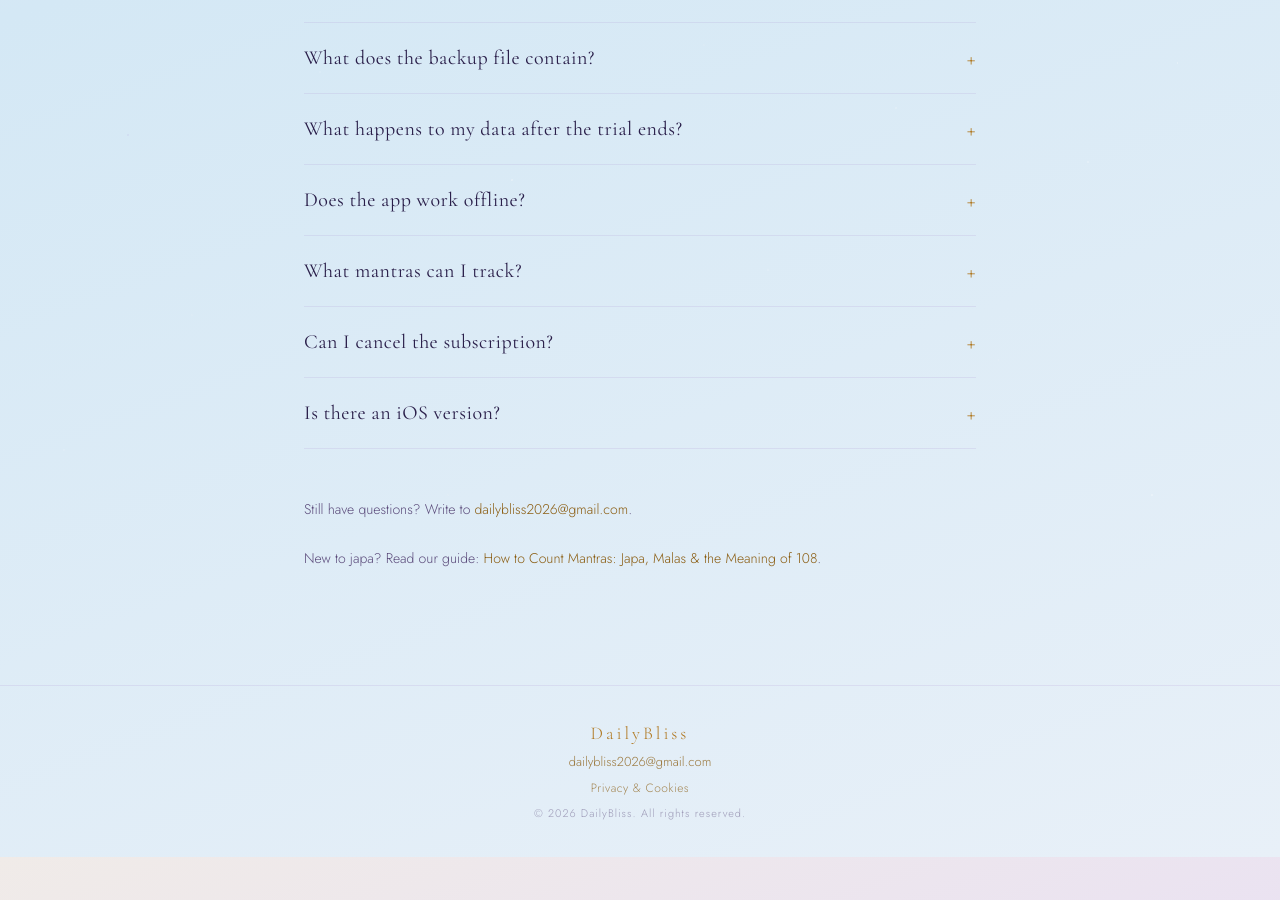
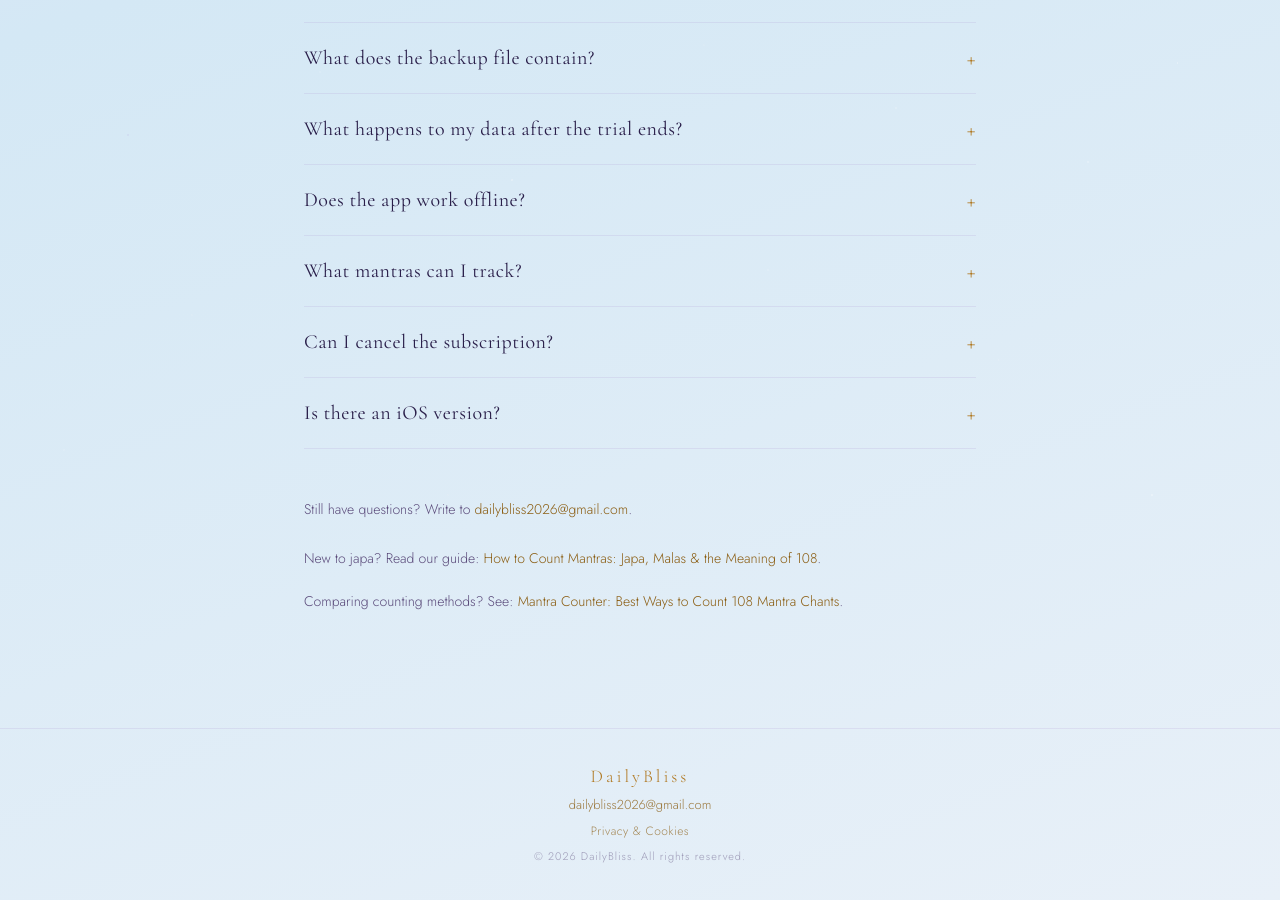
Before and after one commit to dailybliss/dailybliss.github.io, a Jekyll site: the page built from apps/mantracounter/index.html, in a window 1280 px wide and 900 px high, scrolled down 1572 px. Built offline with Jekyll 4.4.1, drawn with Linux system fonts in a browser that asks for light colours; before the commit the page ends 2429 px from its top, so only the background shows below that.

Commit message:
Update index.html

```diff
--- a/apps/mantracounter/index.html
+++ b/apps/mantracounter/index.html
@@ -166,4 +166,9 @@ description: Enroll your mantras, set goals, chant with focus, and track your sp
     <a href="{{ '/blog/how-to-count-mantras/' | relative_url }}">How to Count Mantras: Japa, Malas &amp; the Meaning of 108</a>.
   </p>
 
+  <p style="font-size:14px; color:var(--subtle);">
+    Comparing counting methods? See:
+    <a href="{{ '/blog/mantra-counter-online/' | relative_url }}">Mantra Counter: Best Ways to Count 108 Mantra Chants</a>.
+  </p>
+
 </article>
```
